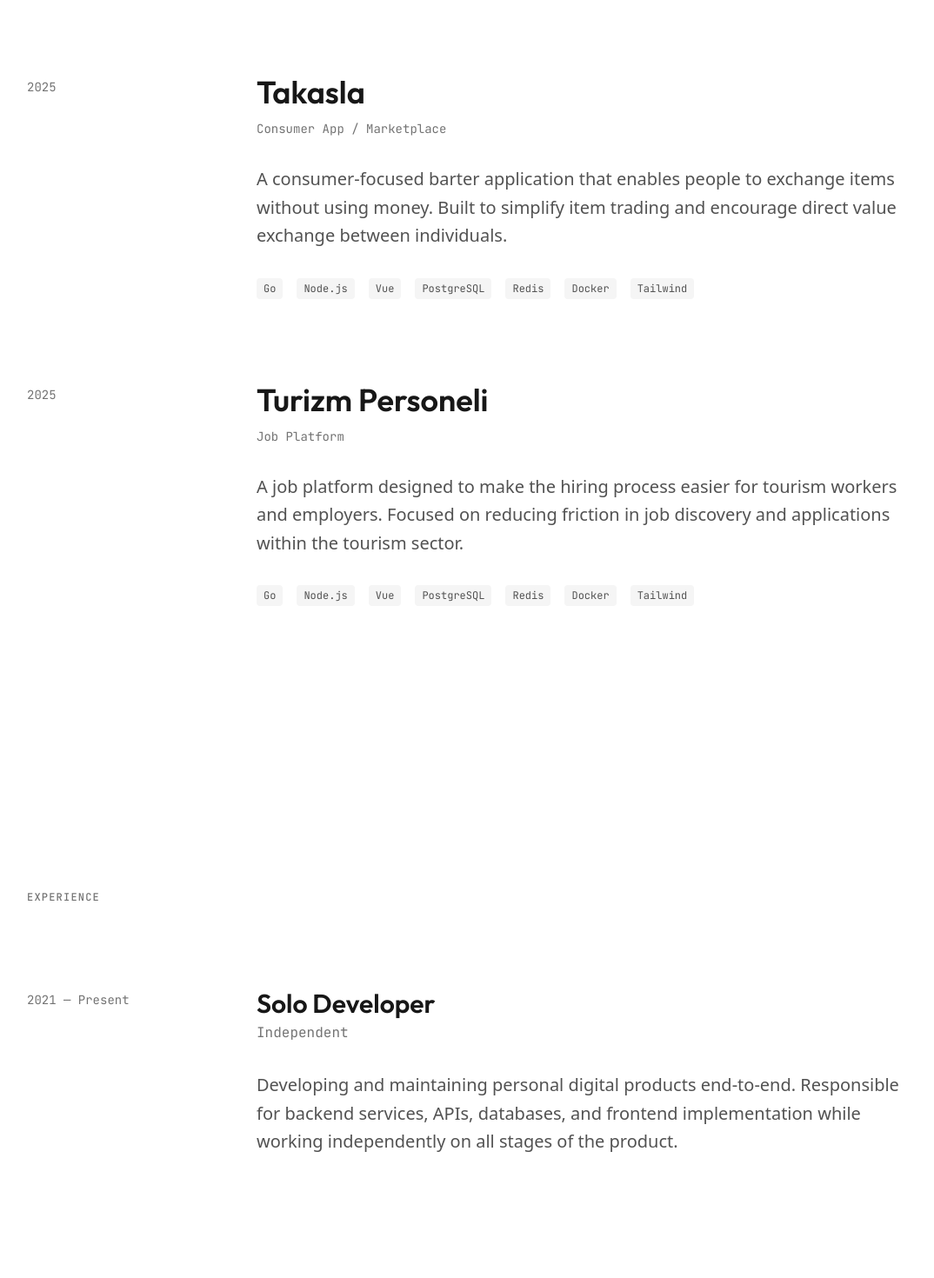
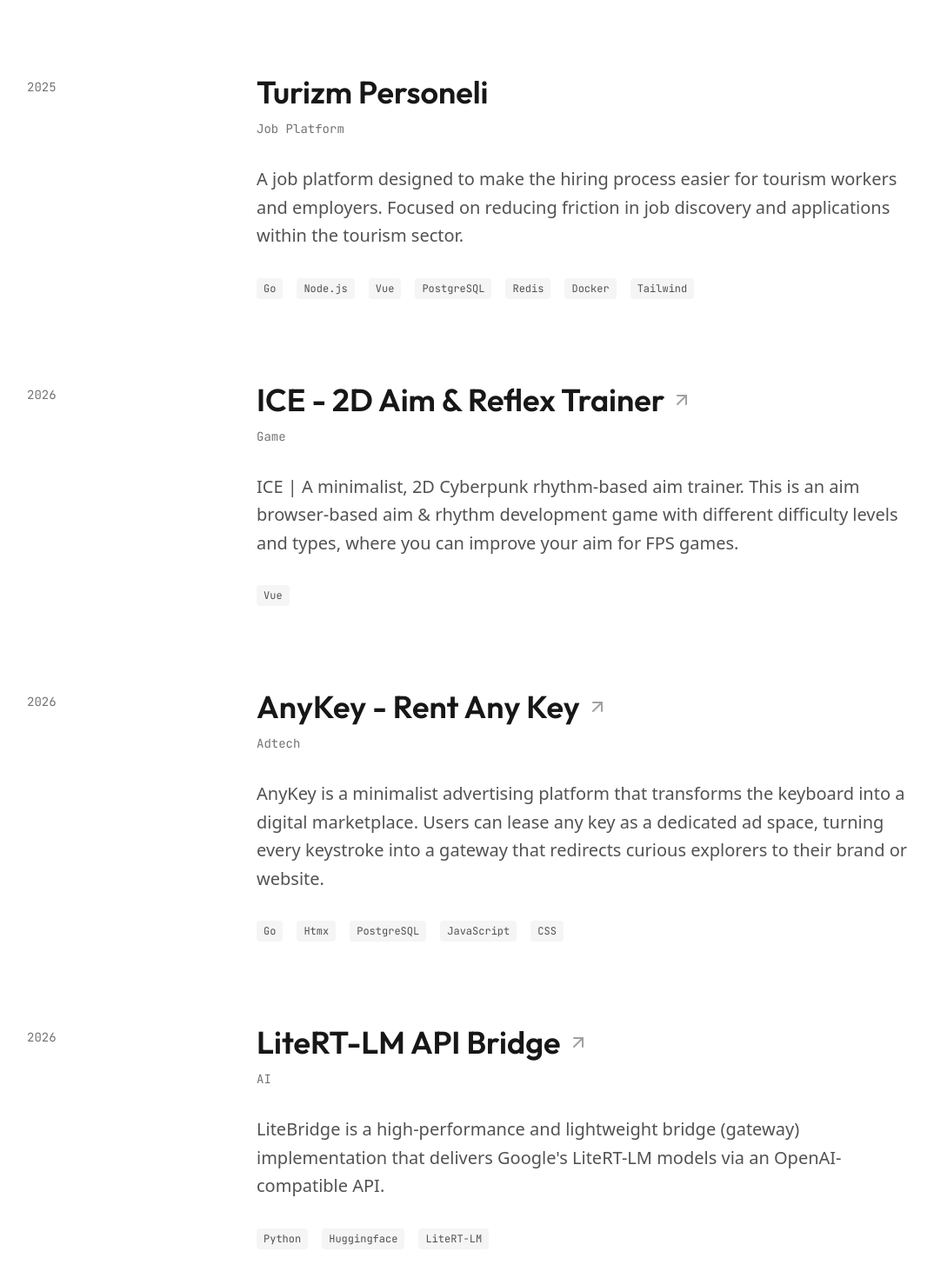
Before and after one commit to ahmetilboga2004/ahmetilboga2004.github.io, a Vue app: page / in a window 1280 px wide. Shown: the part 1706-3176 px from the top of the page at 87% size, without its empty margins (97-1171 px from the left). Built offline with nearby package versions, Linux system fonts and the light colour scheme.

Commit message:
Added My New Projects

```diff
--- a/src/data/data.js
+++ b/src/data/data.js
@@ -22,16 +22,6 @@
 export const PROJECTS = [
   {
     id: '1',
-    title: 'Takasla',
-    category: 'Consumer App / Marketplace',
-    year: '2025',
-    description:
-      'A consumer-focused barter application that enables people to exchange items without using money. Built to simplify item trading and encourage direct value exchange between individuals.',
-    technologies: ['Go', 'Node.js', 'Vue', 'PostgreSQL', 'Redis', 'Docker', 'Tailwind'],
-    link: null,
-  },
-  {
-    id: '2',
     title: 'Turizm Personeli',
     category: 'Job Platform',
     year: '2025',
@@ -40,6 +30,34 @@
     technologies: ['Go', 'Node.js', 'Vue', 'PostgreSQL', 'Redis', 'Docker', 'Tailwind'],
     link: null,
   },
+  {
+    id: '2',
+    title: 'ICE - 2D Aim & Reflex Trainer',
+    category: 'Game',
+    year: '2026',
+    description:
+      'ICE | A minimalist, 2D Cyberpunk rhythm-based aim trainer. This is an aim browser-based aim & rhythm development game with different difficulty levels and types, where you can improve your aim for FPS games.',
+    technologies:['Vue'],
+    link: 'https://ice.absolca.com'
+  },
+  {
+    id: '3',
+    title: "AnyKey - Rent Any Key",
+    category: 'Adtech',
+    year: '2026',
+    description: 'AnyKey is a minimalist advertising platform that transforms the keyboard into a digital marketplace. Users can lease any key as a dedicated ad space, turning every keystroke into a gateway that redirects curious explorers to their brand or website.',
+    technologies: ['Go', 'Htmx', 'PostgreSQL', 'JavaScript', 'CSS'],
+    link: 'https://anykey.absolca.com'
+  },
+  {
+    id: '4',
+    title: "LiteRT-LM API Bridge",
+    category: 'AI',
+    year: '2026',
+    description: "LiteBridge is a high-performance and lightweight bridge (gateway) implementation that delivers Google's LiteRT-LM models via an OpenAI-compatible API.",
+    technologies: ['Python', 'Huggingface', 'LiteRT-LM'],
+    link: 'https://github.com/ahmetilboga2004/LiteRT-LM-API-Bridge'
+  }
 ]
 
 export const EXPERIENCE = [
```
